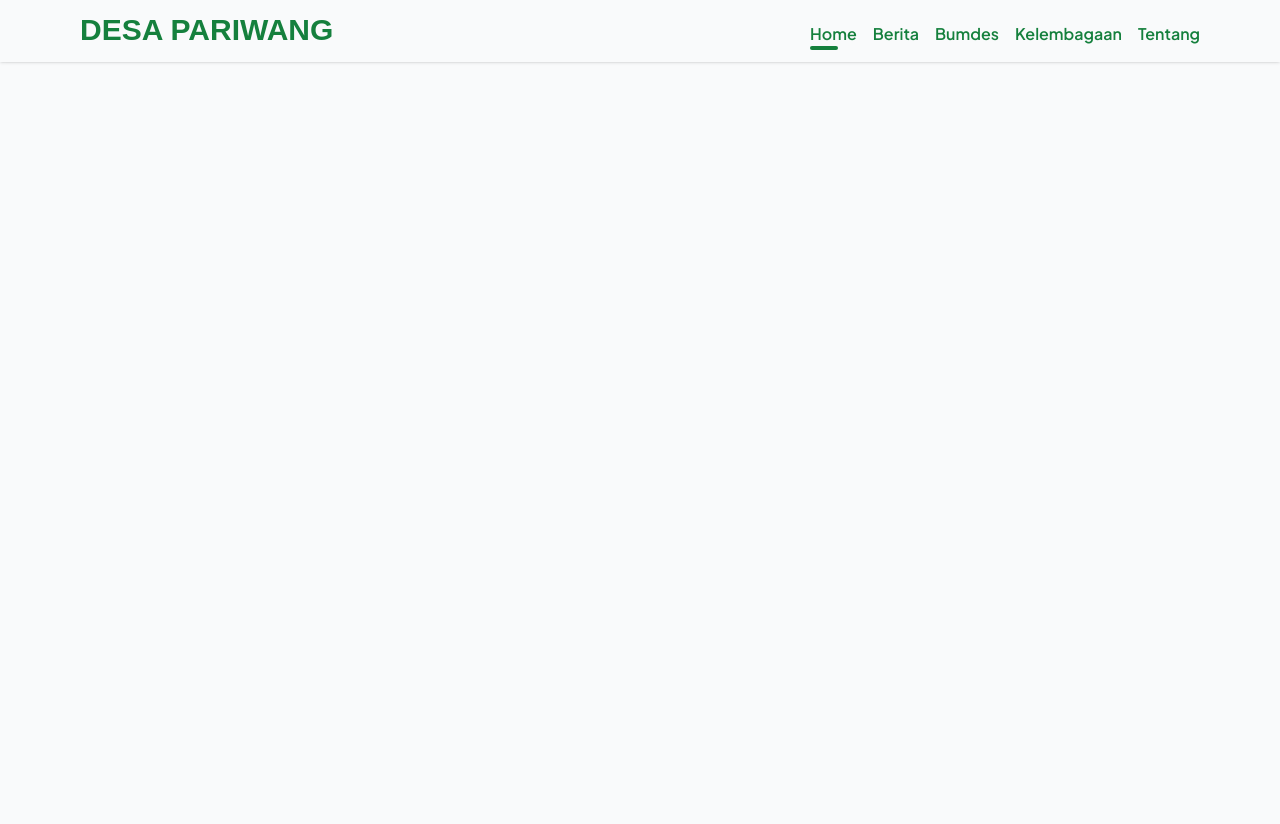
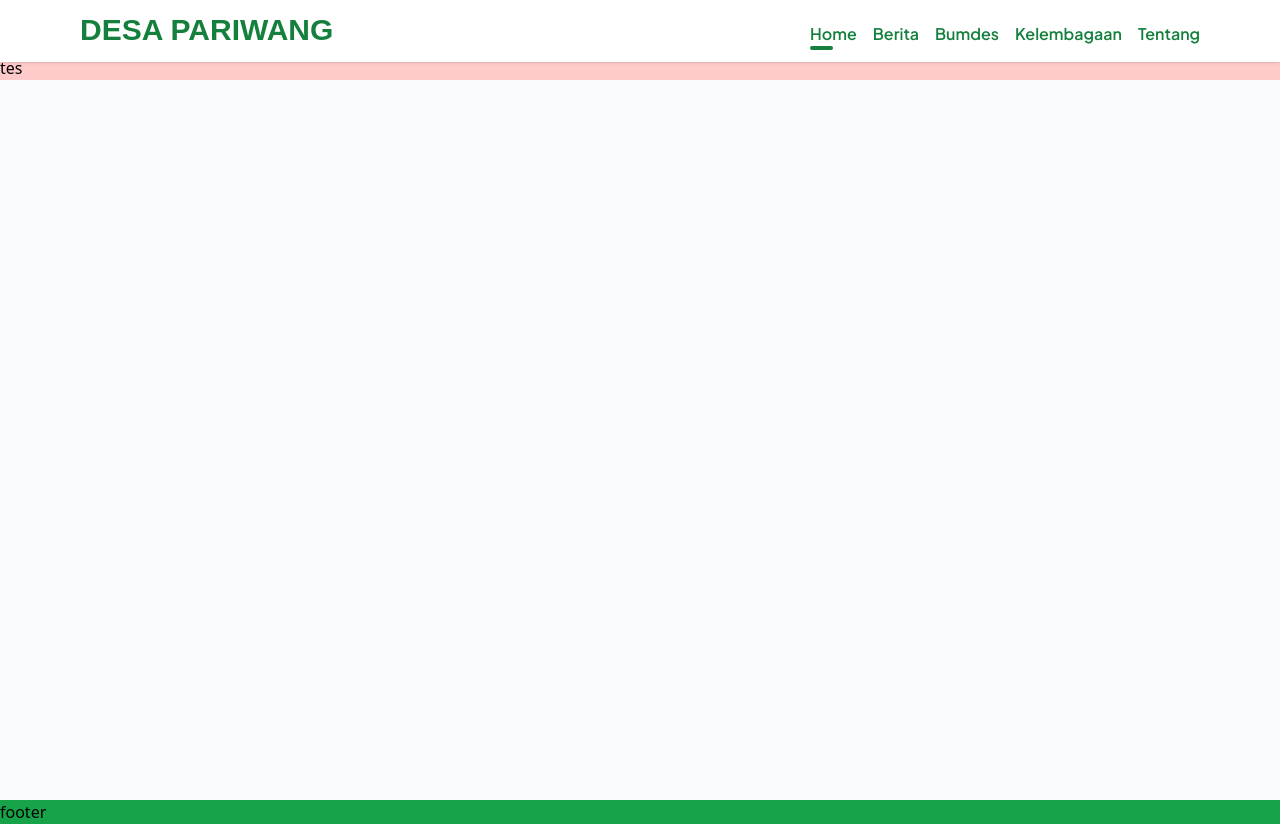
Before and after one commit to AhmadIkbalDjaya/desa-pariwang, a Laravel app: page / in a window 1280 px wide. Before the commit the page ends 63 px from the top, so only its background shows below. Run offline with Laravel 10, Linux system fonts and the light colour scheme; style sheets or scripts are compiled from the project's sources; settings files or empty folders that the repository lacks are supplied; parts of the project's set-up code (start-up, migrations or seed data) failed here and were passed over; some libraries are stand-ins or nearby versions; some web fonts are replaced.

Commit message:
responsive navbar:

```diff
--- /dev/null
+++ b/app/Livewire/Public/Components/Footer.php
@@ -0,0 +1,13 @@
+<?php
+
+namespace App\Livewire\Public\Components;
+
+use Livewire\Component;
+
+class Footer extends Component
+{
+    public function render()
+    {
+        return view('livewire.public.components.footer');
+    }
+}
--- a/resources/views/components/layouts/app.blade.php
+++ b/resources/views/components/layouts/app.blade.php
@@ -18,7 +18,10 @@
 
 <body class="bg-gray-50">
   <livewire:public.components.navbar />
-  {{ $slot }}
+  <div class="pt-14 min-h-screen">
+    {{ $slot }}
+  </div>
+  <livewire:public.components.footer />
 </body>
 
 </html>
--- /dev/null
+++ b/resources/views/livewire/public/components/footer.blade.php
@@ -0,0 +1,4 @@
+<div class="bg-green-600">
+  {{-- Knowing others is intelligence; knowing yourself is true wisdom. --}}
+  footer
+</div>
--- a/resources/views/livewire/public/components/navbar.blade.php
+++ b/resources/views/livewire/public/components/navbar.blade.php
@@ -1,4 +1,4 @@
-<div class="shadow w-full fixed top-0 left-0 z-[1]">
+<div class="shadow w-full fixed top-0 left-0 z-1 bg-white">
   <header class="px-0 md:px-20 py-0 md:py-3 md:flex md:items-baseline md:gap-x-3">
     <div class="flex justify-between items-center py-3 md:py-0 px-3 md:px-0">
       <a wire:navigate href=""
@@ -12,55 +12,55 @@
       @endif
     </div>
     <div
-      class="grow py-1 px-3 md:px-0 md:py-0 md:flex md:justify-end justify-center w-full md:items-baseline absolute md:static
-      w-full md:z-auto z-[-1] transition-all duration-500 ease-in {{ $open ? 'top-15 opacity-100' : 'top-[-400px] opacity-0 md:opacity-100' }}">
+      class="bg-white grow py-1 px-3 md:px-0 md:py-0 md:flex md:justify-end justify-center w-full md:items-baseline absolute md:static
+      w-full transition-all duration-500 ease-in {{ $open ? 'top-15 opacity-100' : 'top-[-400px] opacity-0 md:opacity-100' }}">
       <ul class="md:flex gap-4">
         <li class="my-3 md:my-0">
-          <div class="relative">
+          <div class="relative pb-1 text-center">
             <span
-              class="{{ Request::is('/') ? 'block' : 'hidden' }} bg-green-700 h-1 w-7 absolute bottom-0 rounded-lg"></span>
+              class="{{ Request::is('/') ? 'block' : 'hidden' }} bg-green-700 h-1 md:w-2/4 w-8 absolute bottom-0 rounded-lg inset-x-1/2 -translate-x-1/2 md:inset-x-0 md:translate-x-0"></span>
             <a wire:navigate href="{{ route('home') }}" wire:navigate
-              class="md:flex gap-x-1 font-plusJakartaSans font-semibold text-base text-green-700 pb-1">
+              class="md:flex gap-x-1 font-plusJakartaSans font-semibold text-base text-green-700">
               Home
             </a>
           </div>
         </li>
         <li class="my-3 md:my-0">
-          <div class="relative">
+          <div class="relative pb-1 text-center">
             <span
-              class="{{ Request::is('berita-&-kegiatan') ? 'block' : 'hidden' }} bg-green-700 h-1 w-7 absolute bottom-0 rounded-lg"></span>
+              class="{{ Request::is('berita-&-kegiatan') ? 'block' : 'hidden' }} bg-green-700 h-1 md:w-2/4 w-8 absolute bottom-0 rounded-lg inset-x-1/2 -translate-x-1/2 md:inset-x-0 md:translate-x-0"></span>
             <a wire:navigate href="{{ route('article') }}" wire:navigate
-              class="flex gap-x-1 font-plusJakartaSans font-semibold text-base text-green-700 pb-1">
+              class="md:flex gap-x-1 font-plusJakartaSans font-semibold text-base text-green-700">
               Berita
             </a>
           </div>
         </li>
         <li class="my-3 md:my-0">
-          <div class="relative">
+          <div class="relative pb-1 text-center">
             <span
-              class="{{ Request::is('bumdes') ? 'block' : 'hidden' }} bg-green-700 h-1 w-7 absolute bottom-0 rounded-lg"></span>
+              class="{{ Request::is('bumdes') ? 'block' : 'hidden' }} bg-green-700 h-1 md:w-2/4 w-8 absolute bottom-0 rounded-lg inset-x-1/2 -translate-x-1/2 md:inset-x-0 md:translate-x-0"></span>
             <a wire:navigate href="{{ route('bumdes') }}" wire:navigate
-              class="flex gap-x-1 font-plusJakartaSans font-semibold text-base text-green-700 pb-1">
+              class="md:flex gap-x-1 font-plusJakartaSans font-semibold text-base text-green-700">
               Bumdes
             </a>
           </div>
         </li>
         <li class="my-3 md:my-0">
-          <div class="relative">
+          <div class="relative pb-1 text-center">
             <span
-              class="{{ Request::is('kelembagaan') ? 'block' : 'hidden' }} bg-green-700 h-1 w-7 absolute bottom-0 rounded-lg"></span>
+              class="{{ Request::is('kelembagaan') ? 'block' : 'hidden' }} bg-green-700 h-1 md:w-2/4 w-8 absolute bottom-0 rounded-lg inset-x-1/2 -translate-x-1/2 md:inset-x-0 md:translate-x-0"></span>
             <a wire:navigate href="{{ route('institution') }}" wire:navigate
-              class="flex gap-x-1 font-plusJakartaSans font-semibold text-base text-green-700 pb-1">
+              class="md:flex gap-x-1 font-plusJakartaSans font-semibold text-base text-green-700">
               Kelembagaan
             </a>
           </div>
         </li>
         <li class="my-3 md:my-0">
-          <div class="relative">
+          <div class="relative pb-1 text-center">
             <span
-              class="{{ Request::is('tentang') ? 'block' : 'hidden' }} bg-green-700 h-1 w-7 absolute bottom-0 rounded-lg"></span>
+              class="{{ Request::is('tentang') ? 'block' : 'hidden' }} bg-green-700 h-1 md:w-2/4 w-8 absolute bottom-0 rounded-lg inset-x-1/2 -translate-x-1/2 md:inset-x-0 md:translate-x-0"></span>
             <a wire:navigate href="{{ route('about') }}" wire:navigate
-              class="flex gap-x-1 font-plusJakartaSans font-semibold text-base text-green-700 pb-1">
+              class="md:flex gap-x-1 font-plusJakartaSans font-semibold text-base text-green-700">
               Tentang
             </a>
           </div>
--- a/resources/views/livewire/public/home/index.blade.php
+++ b/resources/views/livewire/public/home/index.blade.php
@@ -1,3 +1,9 @@
 <div>
-    {{-- The whole world belongs to you. --}}
+  {{-- The whole world belongs to you. --}}
+  <div class="hero bg-red-200">
+    tes
+  </div>
+  {{-- <div id="videoFrame" class="bg-green-200 xl:min-h-[100vh] lg:min-h-[50vh] md:min-h-[50vh] sm:min-h-[75vh] min-h-[50vh]">
+    s
+  </div> --}}
 </div>
```
